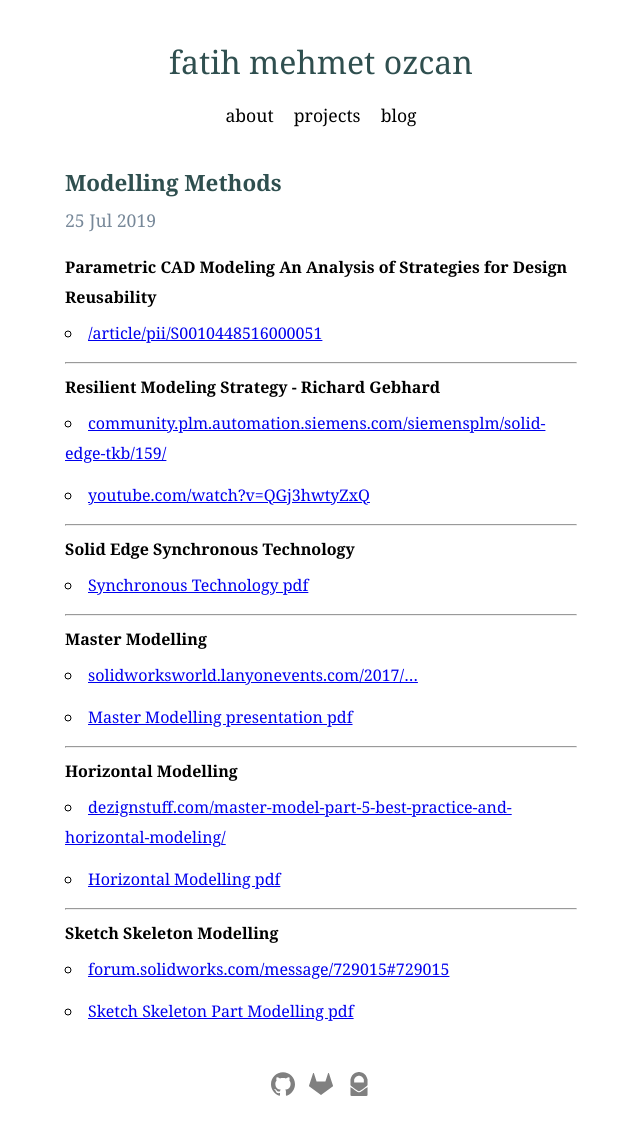
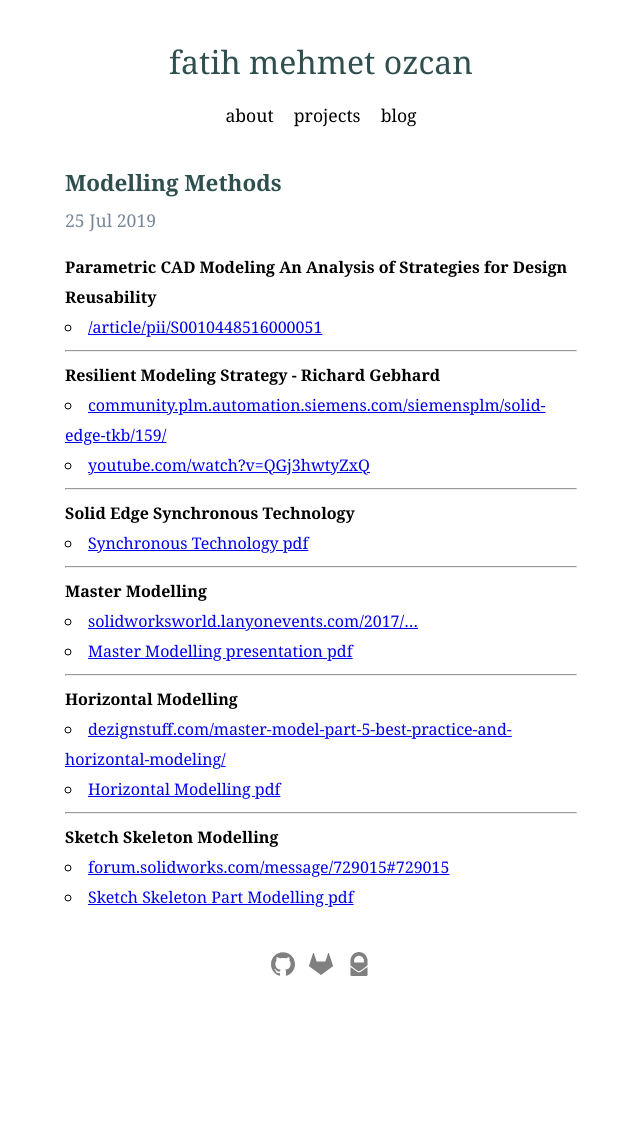
Before and after one commit to fatihmeh/fatihmeh.github.io, a Jekyll site: the page built from _posts/2019-07-25-modelling-methods.md, in a window 1280 px wide. Shown: the whole page, without its empty margins (319-959 px from the left). Built offline with Jekyll 4.4.1, drawn with Linux system fonts in a browser that asks for light colours; after the commit the page ends 1021 px from its top, so only the background shows below that.

Commit message:
Update main.css

```diff
--- a/css/main.css
+++ b/css/main.css
@@ -60,13 +60,14 @@ body {
 .ul-project-list a, .ul-blog-list li a {
   color:rgb(42,42,42);
 }
-.ul-project-list li, .post li {
+.ul-project-list li {
   padding-top:6px; padding-bottom:6px;
   font-size: 1rem;
   list-style-position: inside;
 }
 .post li{
   list-style-type: circle;
+  list-style-position: inside;
 }
 .ul-blog-list{
   list-style-type:none;
```
